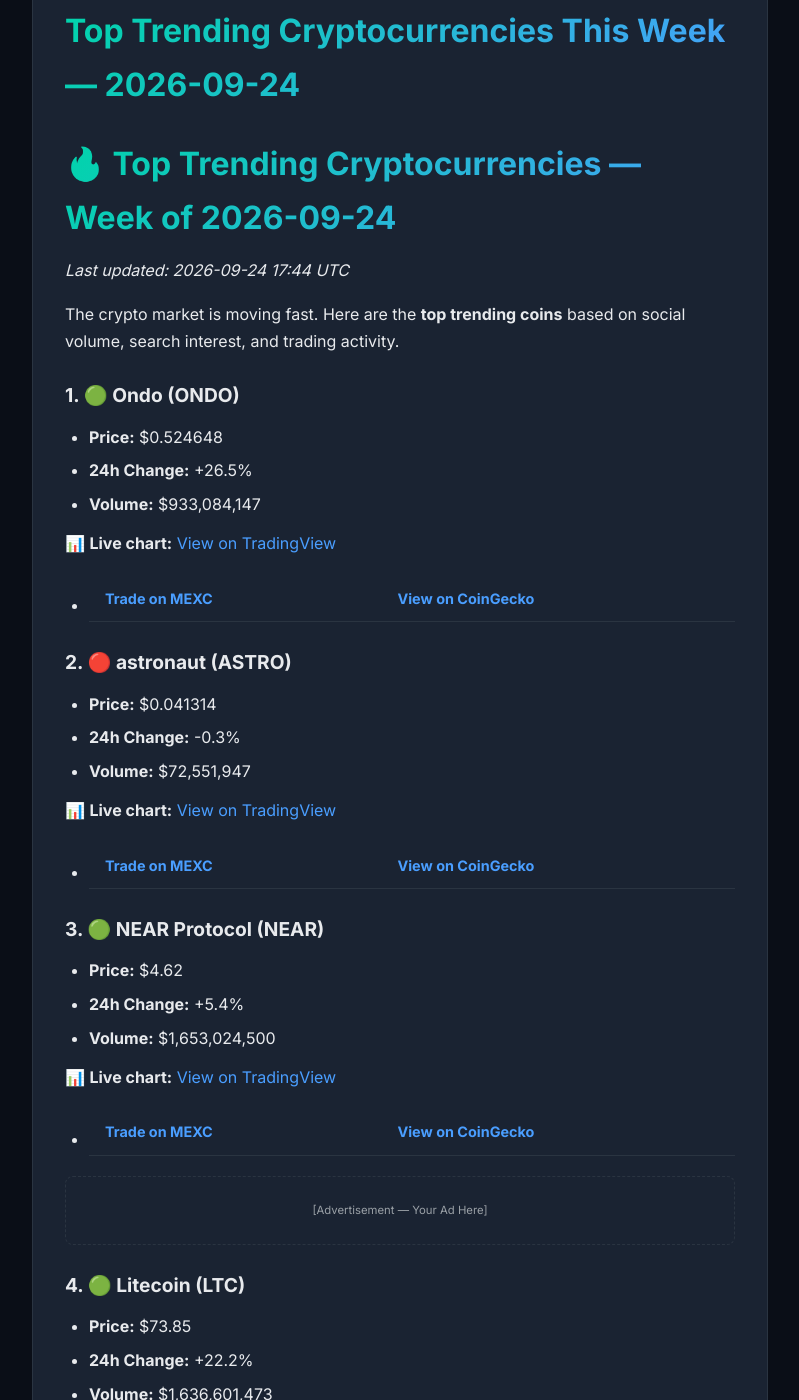
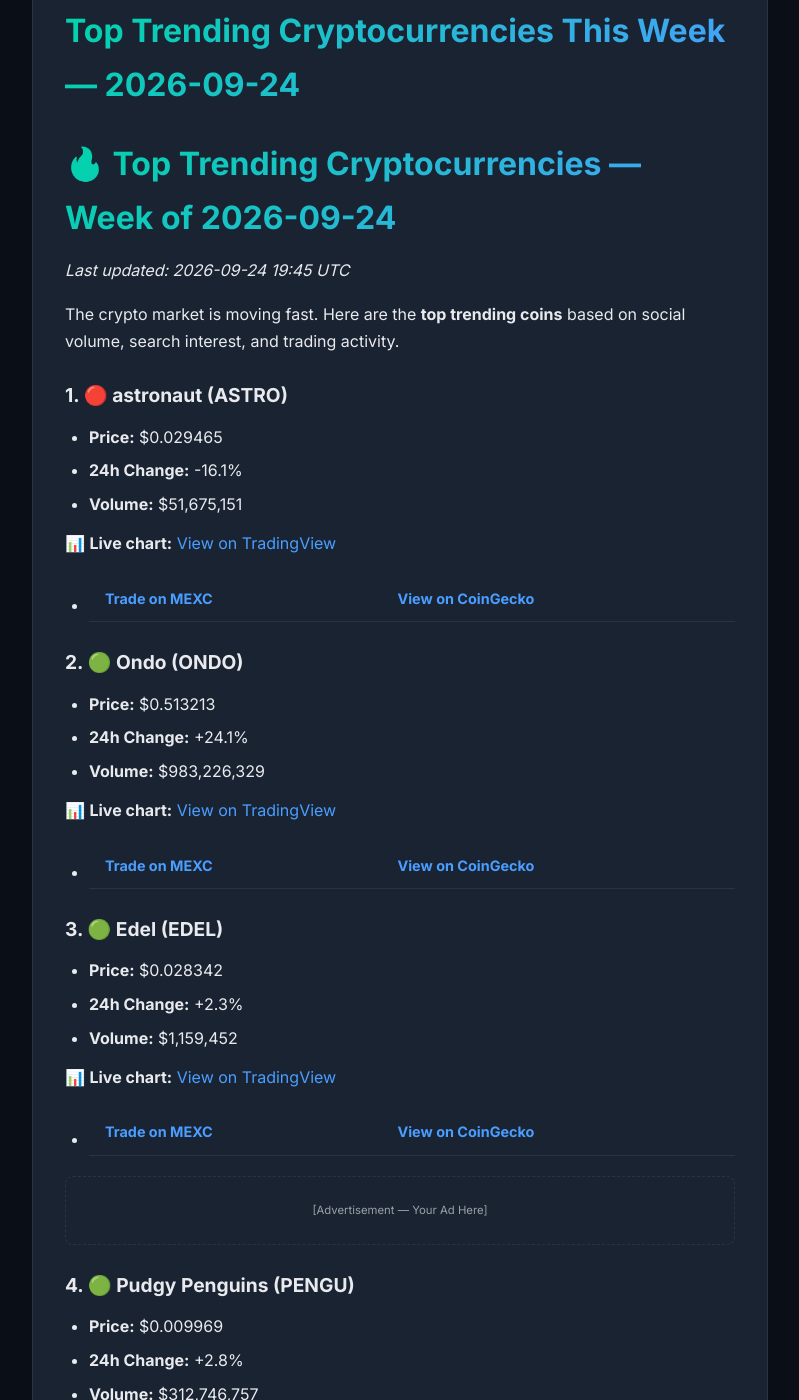
Before and after one commit to alexcipher-CRE/crypto-insights, a Jekyll site: the page built from _posts/2026-09-24-trending-coins.md, in a window 1280 px wide and 1400 px high, scrolled down 355 px. Shown: the whole window, without its empty margins (240-1039 px from the left). Built offline with Jekyll 4.4.1, drawn with Linux system fonts in a browser that asks for light colours; some of the changed text lies outside the part shown.

Commit message:
🚀 Auto-update: 26 posts

```diff
--- a/_posts/2026-09-24-trending-coins.md
+++ b/_posts/2026-09-24-trending-coins.md
@@ -6,64 +6,64 @@ tags: [crypto, trending, analysis]
 
 # 🔥 Top Trending Cryptocurrencies — Week of 2026-09-24
 
-*Last updated: 2026-09-24 17:44 UTC*
+*Last updated: 2026-09-24 19:45 UTC*
 
 The crypto market is moving fast. Here are the **top trending coins** based on social volume, search interest, and trading activity.
 
-### 1. 🟢 Ondo (ONDO)
+### 1. 🔴 astronaut (ASTRO)
 
-- **Price:** $0.524648
-- **24h Change:** +26.5%
-- **Volume:** $933,084,147
+- **Price:** $0.029465
+- **24h Change:** -16.1%
+- **Volume:** $51,675,151
+
+📊 **Live chart:** [View on TradingView](https://www.tradingview.com/chart/?symbol=BINANCE:ASTROUSDT)
+
+- **[Trade on MEXC](https://www.mexc.com/trade/ASTRO_USDT?ref=YOUR_REF_ID)** | **[View on CoinGecko](https://www.coingecko.com/en/coins/astronaut)**
+
+### 2. 🟢 Ondo (ONDO)
+
+- **Price:** $0.513213
+- **24h Change:** +24.1%
+- **Volume:** $983,226,329
 
 📊 **Live chart:** [View on TradingView](https://www.tradingview.com/chart/?symbol=BINANCE:ONDOUSDT)
 
 - **[Trade on MEXC](https://www.mexc.com/trade/ONDO_USDT?ref=YOUR_REF_ID)** | **[View on CoinGecko](https://www.coingecko.com/en/coins/ondo)**
 
-### 2. 🔴 astronaut (ASTRO)
+### 3. 🟢 Edel (EDEL)
 
-- **Price:** $0.041314
-- **24h Change:** -0.3%
-- **Volume:** $72,551,947
+- **Price:** $0.028342
+- **24h Change:** +2.3%
+- **Volume:** $1,159,452
 
-📊 **Live chart:** [View on TradingView](https://www.tradingview.com/chart/?symbol=BINANCE:ASTROUSDT)
+📊 **Live chart:** [View on TradingView](https://www.tradingview.com/chart/?symbol=BINANCE:EDELUSDT)
 
-- **[Trade on MEXC](https://www.mexc.com/trade/ASTRO_USDT?ref=YOUR_REF_ID)** | **[View on CoinGecko](https://www.coingecko.com/en/coins/astronaut)**
-
-### 3. 🟢 NEAR Protocol (NEAR)
-
-- **Price:** $4.62
-- **24h Change:** +5.4%
-- **Volume:** $1,653,024,500
-
-📊 **Live chart:** [View on TradingView](https://www.tradingview.com/chart/?symbol=BINANCE:NEARUSDT)
-
-- **[Trade on MEXC](https://www.mexc.com/trade/NEAR_USDT?ref=YOUR_REF_ID)** | **[View on CoinGecko](https://www.coingecko.com/en/coins/near-protocol)**
+- **[Trade on MEXC](https://www.mexc.com/trade/EDEL_USDT?ref=YOUR_REF_ID)** | **[View on CoinGecko](https://www.coingecko.com/en/coins/edel)**
 
 <!-- Ad Slot: Mid-Content Leaderboard -->
 <div class="ad-slot ad-leaderboard">
   <small>[Advertisement — Your Ad Here]</small>
 </div>
 
-### 4. 🟢 Litecoin (LTC)
+### 4. 🟢 Pudgy Penguins (PENGU)
 
-- **Price:** $73.85
-- **24h Change:** +22.2%
-- **Volume:** $1,636,601,473
-
-📊 **Live chart:** [View on TradingView](https://www.tradingview.com/chart/?symbol=BINANCE:LTCUSDT)
-
-- **[Trade on MEXC](https://www.mexc.com/trade/LTC_USDT?ref=YOUR_REF_ID)** | **[View on CoinGecko](https://www.coingecko.com/en/coins/litecoin)**
-
-### 5. 🟢 Pudgy Penguins (PENGU)
-
-- **Price:** $0.009963
-- **24h Change:** +3.6%
-- **Volume:** $307,712,955
+- **Price:** $0.009969
+- **24h Change:** +2.8%
+- **Volume:** $312,746,757
 
 📊 **Live chart:** [View on TradingView](https://www.tradingview.com/chart/?symbol=BINANCE:PENGUUSDT)
 
 - **[Trade on MEXC](https://www.mexc.com/trade/PENGU_USDT?ref=YOUR_REF_ID)** | **[View on CoinGecko](https://www.coingecko.com/en/coins/pudgy-penguins)**
+
+### 5. 🟢 NEAR Protocol (NEAR)
+
+- **Price:** $4.73
+- **24h Change:** +8.1%
+- **Volume:** $1,675,814,544
+
+📊 **Live chart:** [View on TradingView](https://www.tradingview.com/chart/?symbol=BINANCE:NEARUSDT)
+
+- **[Trade on MEXC](https://www.mexc.com/trade/NEAR_USDT?ref=YOUR_REF_ID)** | **[View on CoinGecko](https://www.coingecko.com/en/coins/near-protocol)**
 
 ## 💡 How to Buy These Coins
 
```
Also changed, not shown: _posts/2026-09-24-defi-yields.md (+13 -13 lines), _posts/2026-09-24-how-to-buy-astronaut.md (added, +112 -0 lines), _posts/2026-09-24-market-movers.md (+7 -7 lines), _posts/index.md (+1 -1 lines), api/v1/market.json (+106 -106 lines).
